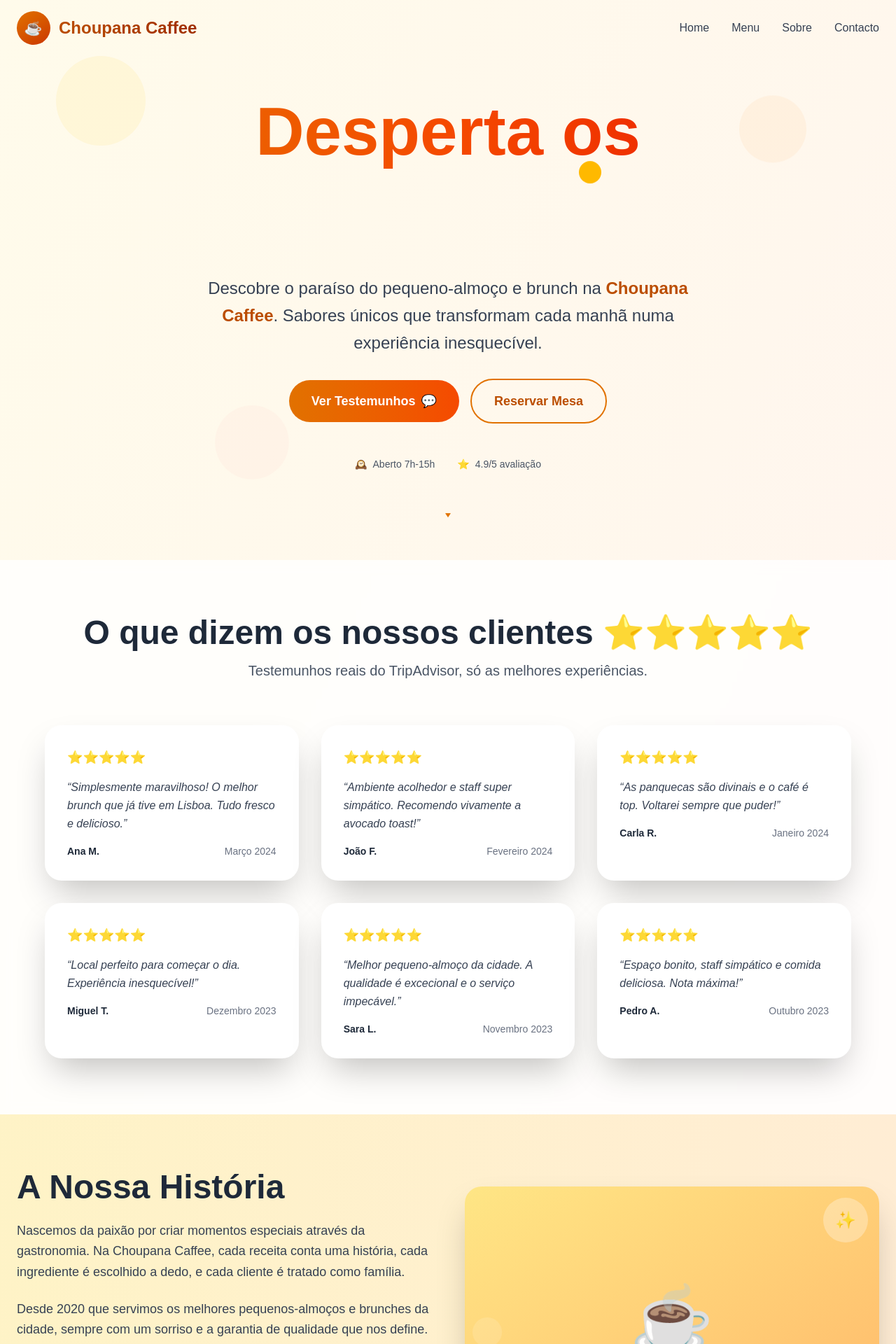
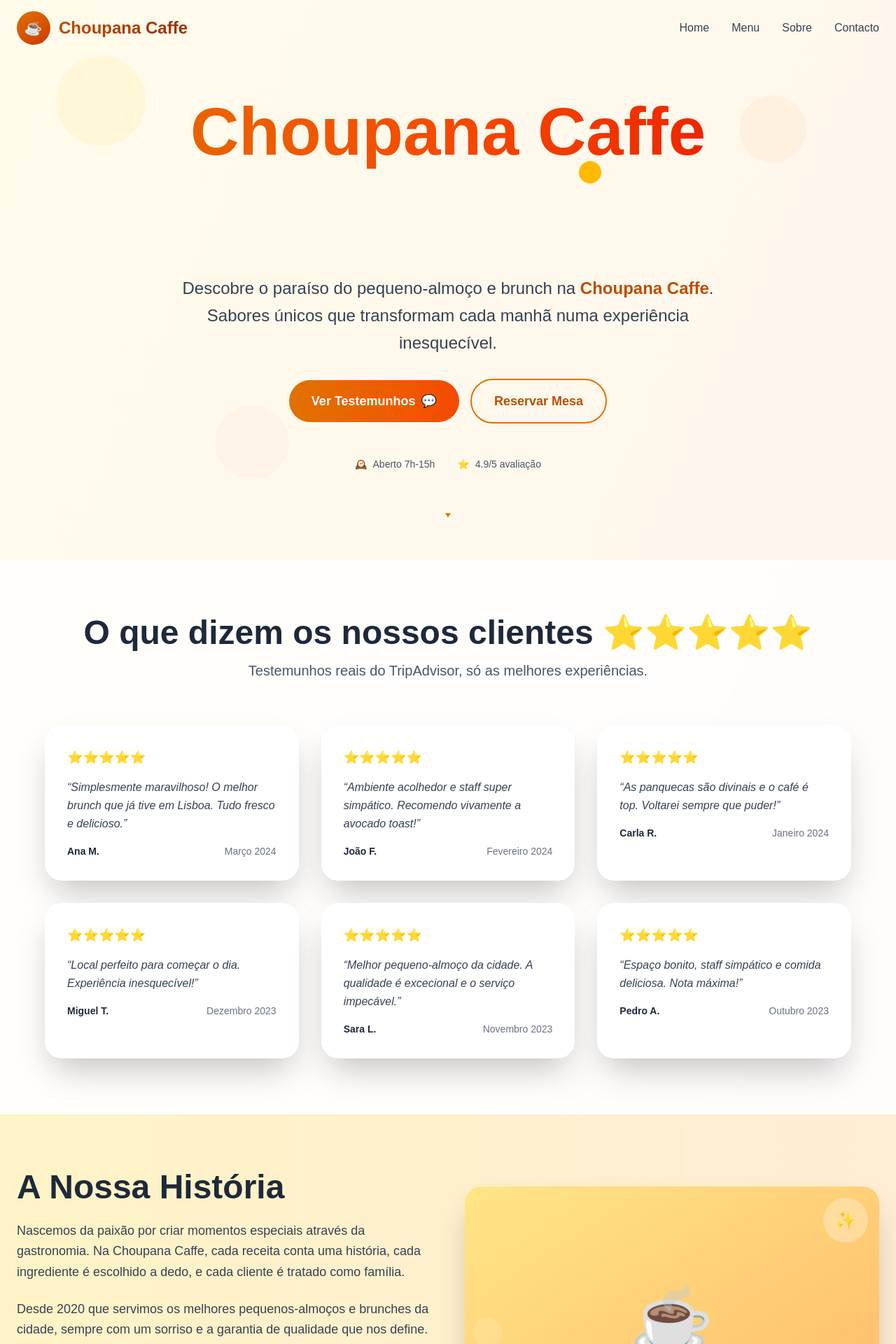
Before and after one commit to guilhermecooprativa/choupana-caffe, a Next.js app: page / in a window 1280 px wide. Shown: the top 1920 px of the page at 70% size. Built offline with nearby package versions, Linux system fonts and the light colour scheme.

Commit message:
Nomes mudados

```diff
--- a/app/page.tsx
+++ b/app/page.tsx
@@ -31,7 +31,7 @@
         <div className="container mx-auto px-6 text-center z-10">
           <div className="animate-fade-in-up">
             <h2 className="text-7xl md:text-8xl font-black mb-6 bg-gradient-to-r from-amber-600 via-orange-600 to-red-600 bg-clip-text text-transparent leading-tight">
-              Desperta os
+              Choupana Caffe
               <br />
               <span className="relative">
                 Sentidos
@@ -40,7 +40,7 @@
             </h2>
 
             <p className="text-xl md:text-2xl text-gray-700 mb-8 max-w-3xl mx-auto leading-relaxed">
-              Descobre o paraíso do pequeno-almoço e brunch na <span className="font-semibold text-amber-700">Choupana Caffee</span>.
+              Descobre o paraíso do pequeno-almoço e brunch na <span className="font-semibold text-amber-700">Choupana Caffe</span>.
               Sabores únicos que transformam cada manhã numa experiência inesquecível.
             </p>
 
@@ -155,7 +155,7 @@
               </h3>
               <p className="text-lg text-gray-700 leading-relaxed">
                 Nascemos da paixão por criar momentos especiais através da gastronomia.
-                Na Choupana Caffee, cada receita conta uma história, cada ingrediente é
+                Na Choupana Caffe, cada receita conta uma história, cada ingrediente é
                 escolhido a dedo, e cada cliente é tratado como família.
               </p>
               <p className="text-lg text-gray-700 leading-relaxed">
--- a/components/Footer/Footer.tsx
+++ b/components/Footer/Footer.tsx
@@ -71,7 +71,7 @@
       <footer className="bg-black text-white py-8">
         <div className="container mx-auto px-6 text-center">
           <p className="text-gray-400">
-            © 2024 Choupana Caffee. Todos os direitos reservados. Feito com ❤️ em Lisboa.
+            © 2024 Choupana Caffe. Todos os direitos reservados. Desenvolvido por cooprativa.pt.
           </p>
         </div>
       </footer>
--- a/components/Header/Header.tsx
+++ b/components/Header/Header.tsx
@@ -29,7 +29,7 @@
             <span className="text-white text-xl">☕</span>
           </div>
           <h1 className="text-2xl font-bold bg-gradient-to-r from-amber-700 to-orange-800 bg-clip-text text-transparent">
-            Choupana Caffee
+            Choupana Caffe
           </h1>
         </div>
 
```
